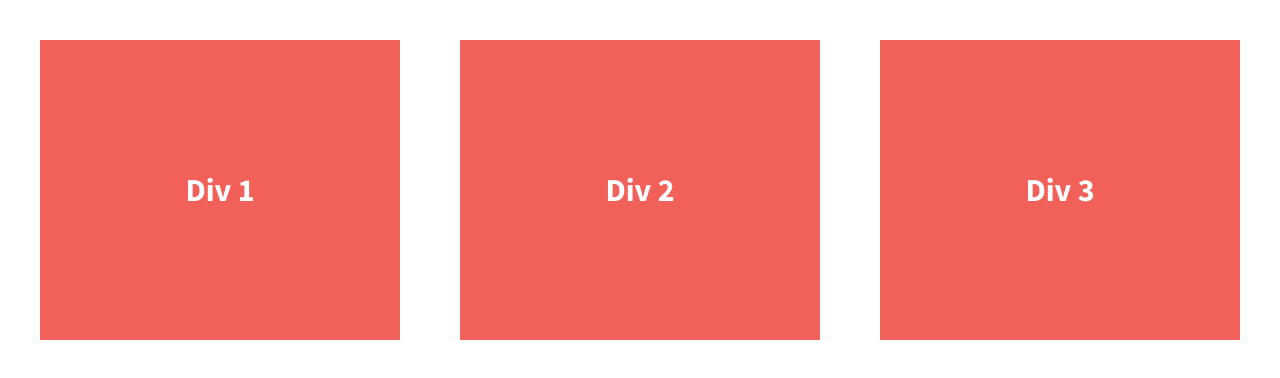
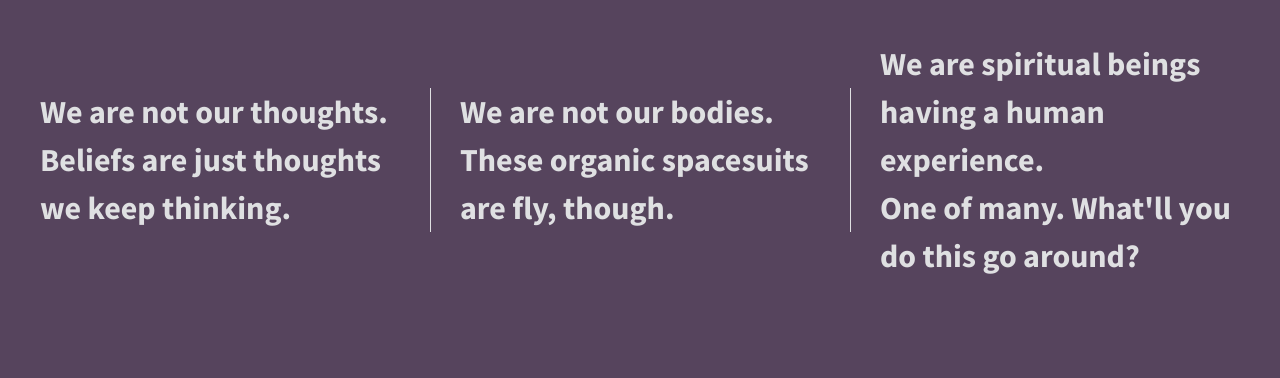
Before and after one commit to kandeke/div-flex, a plain HTML site: page index.html in a window 1280 px wide. Drawn offline with nearby package versions, Linux system fonts and the light colour scheme.

Commit message:
initial commit

```diff
--- a/css/main.css
+++ b/css/main.css
@@ -97,13 +97,14 @@ textarea {
 
 
 html {
-  background-color: #fff;
+  background-color: #56445D;
   height: 100%;
   width: 100%;
 }
 
 body {
   font-family: 'Source Sans Pro', sans-serif;
+  font-weight: 700;
   padding: 2em;
   font-size: 1.25em;
   height: 100%;
@@ -111,20 +112,21 @@ body {
 
 .wrapper {
   display: flex;
+  flex-flow: row wrap;
   justify-content: space-between;
-  font-weight: 700;
+  align-items: center;
 }
 
 .div-1, .div-2, .div-3 {
   display: flex;
+  align-items: center;
   justify-content: center;
-  align-items: center;
-  color: #fff;
+  color: #DFE0E2;
   line-height: 1.5em;
   font-size: 1.6em;
-  background-color: #f16059;
-  height: 300px;
-  width: 30%;
+  background-color: #56445D;
+  height: auto;
+  /* width: 30%; */
 }
 
 
@@ -210,6 +212,17 @@ body {
    Modify as content requires.
    ========================================================================== */
 
+@media all and (min-width: 1200px) {
+    .div-1, .div-2, .div-3 {
+        flex-basis: 30%;
+    }
+
+    .div-1, .div-2 {
+        border-right: 1px solid #DFE0E2;
+        padding-right: 30px;
+    }
+}
+
 @media print,
        (-webkit-min-device-pixel-ratio: 1.25),
        (min-resolution: 1.25dppx),
--- a/index.html
+++ b/index.html
@@ -23,13 +23,14 @@
 
         <section class="wrapper">
             <div class="div-1">
-                Div 1
+                We are not our thoughts.<br> Beliefs are just thoughts we keep thinking.
             </div>
             <div class="div-2">
-                Div 2
+                We are not our bodies.<br>
+                These organic spacesuits are fly, though.
             </div>
             <div class="div-3">
-                Div 3
+                We are spiritual beings having a human experience.<br> One of many. What'll you do this go around?
             </div>
         </section>
 
```
